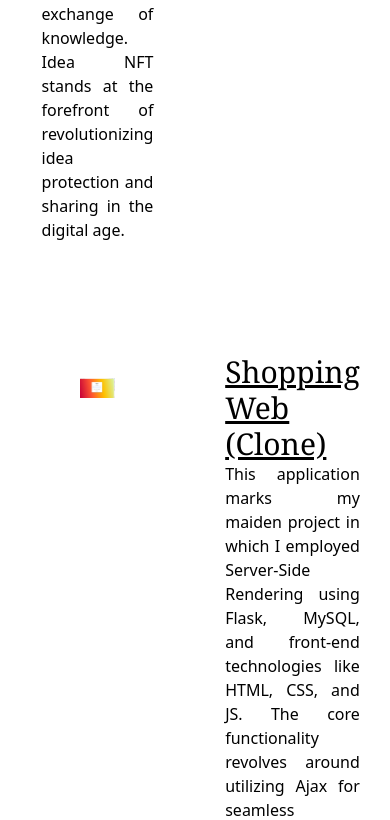
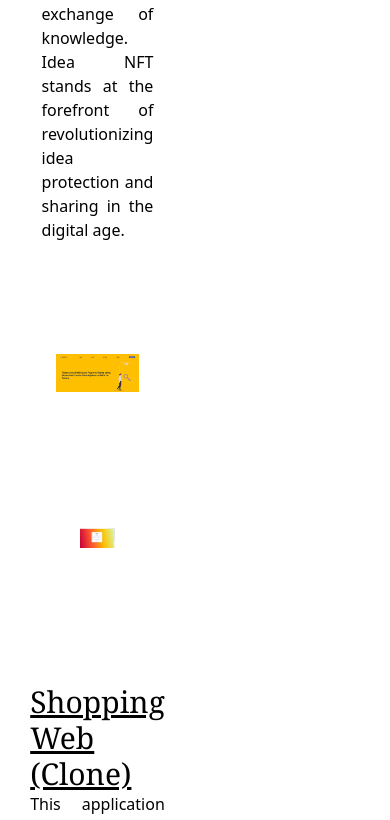
Before and after one commit to naveen-ravi2810/Portfolio, a React (Create React App) app: page / in a window 390 px wide. Shown: the part 2966-3786 px from the top of the page. Built offline with nearby package versions, Linux system fonts and the light colour scheme.

Commit message:
fianl project

```diff
--- a/src/Component/Project.jsx
+++ b/src/Component/Project.jsx
@@ -9,7 +9,7 @@ function Project({projectref}) {
       <h1 id="titl" className='font-extrabold text-3xl md:pl-20 pl-6 underline pb-20 uppercase'>Projects</h1>
       <div>
 
-        <div id="ideaNFT" className='flex'>
+        <div id="ideaNFT" className='md:flex'>
           <div className='w-1/2 p-14 flex justify-center items-center'>
             <div>
               <h2 className='font-serif text-3xl underline'>Idea NFT</h2>
@@ -21,7 +21,7 @@ function Project({projectref}) {
           </div>
         </div>
 
-        <div id="Shoppingweb" className='flex'>
+        <div id="Shoppingweb" className='md:flex'>
           <div className='w-1/2 h-1/2 p-20'>
             <img src={supermarket} alt="Supermarket Login IMG" />
           </div>
@@ -33,7 +33,7 @@ function Project({projectref}) {
           </div>
         </div>
 
-        <div id="ideaNFT" className='flex h-1/3'>
+        <div id="ideaNFT" className='md:flex h-1/3'>
           <div className='w-1/2 p-14 flex justify-center items-center'>
             <div>
               <h2 className='font-serif text-3xl underline'>KOLA</h2>
```
